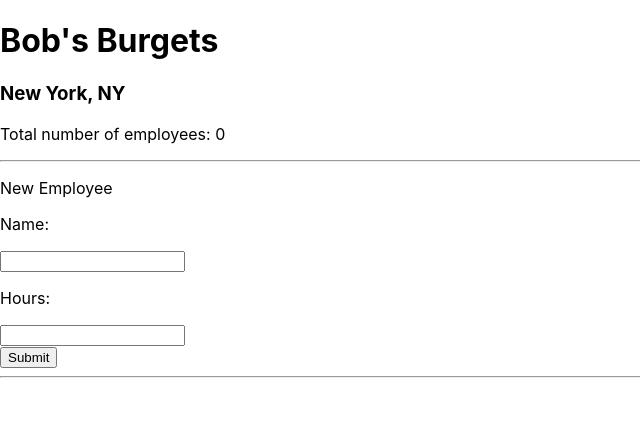
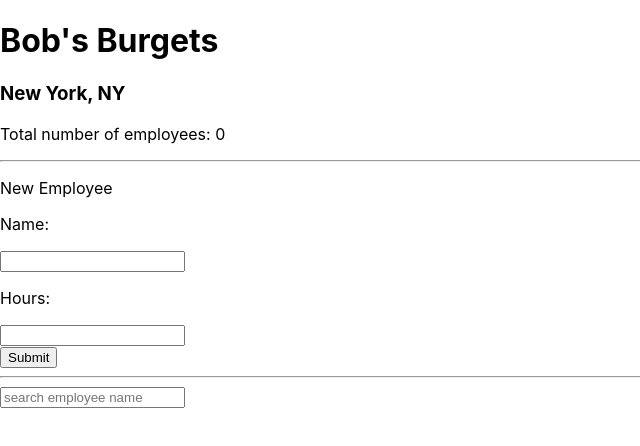
Before and after one commit to SupawishPK/react-mobx-state-tree, a React (Create React App) app: page / in a window 1280 px wide. Shown: the top 446 px of the page, without its empty margins (0-640 px from the left). Built offline with nearby package versions, Linux system fonts and the light colour scheme.

Commit message:
More on Mobx State Tree views

```diff
--- a/src/components/Employee.tsx
+++ b/src/components/Employee.tsx
@@ -14,7 +14,7 @@
   EmployeeComponentState
 > {
   render() {
-    const { hours_worked, name } = this.props.employee
+    const { hours_worked, name } = this.props.employee;
     return (
       <div>
         <p>{`Name : ${name}`}</p>
--- a/src/components/Employer.tsx
+++ b/src/components/Employer.tsx
@@ -10,6 +10,7 @@
 interface EmployerComponentState {
   employeeName: string;
   hours_worked: string;
+  searchString: string;
 }
 
 @inject("rootTree")
@@ -23,6 +24,7 @@
     this.state = {
       employeeName: "",
       hours_worked: "",
+      searchString: "",
     };
   }
   changeEmployeeName = (e: any) => {
@@ -33,18 +35,25 @@
     const hours_worked = e.target.value;
     this.setState({ hours_worked });
   };
+  searchStringChange = (e: any) => {
+    const searchString = e.target.value;
+    this.setState({ searchString });
+  };
   onSubmit = (e: any) => {
     e.preventDefault();
     const { employeeName, hours_worked } = this.state;
     const { rootTree } = this.props;
     if (!rootTree) return null;
     rootTree.employer.newEmployee(employeeName, parseInt(hours_worked));
+    this.setState({ employeeName: "", hours_worked: "" });
   };
   render() {
     const { rootTree } = this.props;
-    const { employeeName, hours_worked } = this.state;
+    const { employeeName, hours_worked, searchString } = this.state;
     if (!rootTree) return null;
-    const num_employees = rootTree.employer.num_employees
+    const num_employees = rootTree.employer.num_employees;
+    const filtered_employees =
+      rootTree.employer.filtered_employees(searchString);
     return (
       <div>
         <h1>{rootTree.employer.name}</h1>
@@ -61,7 +70,12 @@
           <button>Submit</button>
         </form>
         <hr />
-        {rootTree.employer.employees.map((employee) => (
+        <input
+          placeholder="search employee name"
+          value={searchString}
+          onChange={this.searchStringChange}
+        />
+        {filtered_employees.map((employee) => (
           <EmployeeComponent employee={employee} key={employee.id} />
         ))}
       </div>
--- a/src/mst/index.ts
+++ b/src/mst/index.ts
@@ -1,31 +1,40 @@
 import { applySnapshot, Instance, types } from "mobx-state-tree";
-import { v4 as uuidv4 } from 'uuid';
+import { v4 as uuidv4 } from "uuid";
 const EmployeeModel = types.model("Employee", {
   id: types.identifier,
   name: types.string,
   hours_worked: types.number,
 });
 
-const EmployerModel = types.model("Employer", {
+const EmployerModel = types
+  .model("Employer", {
     id: types.identifier,
     name: types.string,
     location: types.string,
     employees: types.array(EmployeeModel),
   })
 
-.actions(self =>{
+  .actions((self) => {
     function newEmployee(name: string, hours_worked: number) {
-        const id = uuidv4()
-        applySnapshot(self, {...self, employees: [{id, name, hours_worked}, ...self.employees] })
+      const id = uuidv4();
+      applySnapshot(self, {
+        ...self,
+        employees: [{ id, name, hours_worked }, ...self.employees],
+      });
     }
-    return { newEmployee }
+    return { newEmployee };
   })
 
-.views(self =>({
-  get num_employees(){
-    return self.employees.length
-  }
-}))
+  .views((self) => ({
+    get num_employees() {
+      return self.employees.length;
+    },
+    filtered_employees(searchString: string) {
+      return self.employees.filter((employee) =>
+        employee.name.includes(searchString)
+      );
+    },
+  }));
 
 const RootModel = types.model("Root", {
   employer: EmployerModel,
```
Lines whose indentation alone changed are shown as unchanged.
